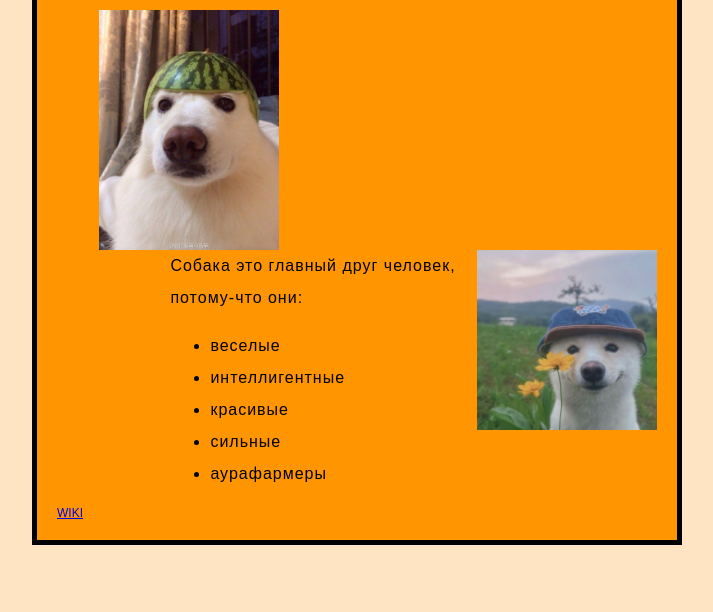
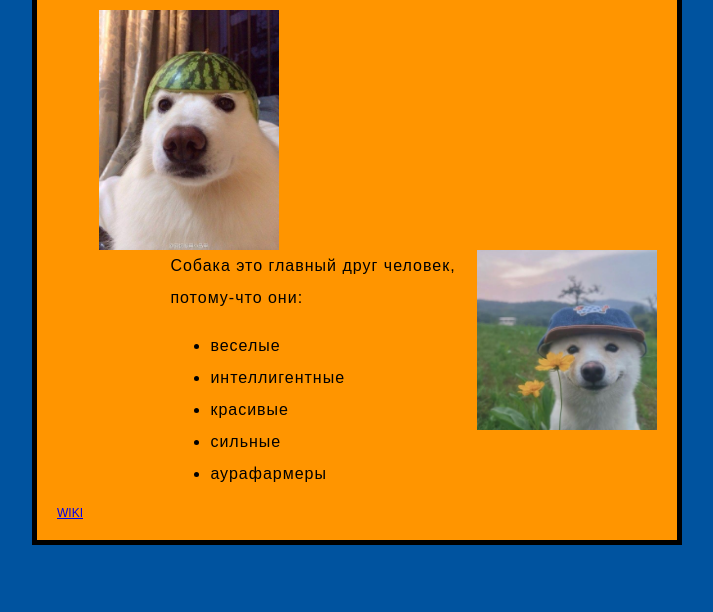
Before and after one commit to truemeow/first-js-site-create-experience, a plain HTML site: page index.html in a window 1280 px wide. Shown: the part 188-800 px from the top of the page, without its empty margins (283-996 px from the left). Drawn offline with Linux system fonts and the light colour scheme.

Commit message:
set bisque color to blue, like a "h1" color

```diff
--- a/styles/style.css
+++ b/styles/style.css
@@ -1,7 +1,7 @@
 html {
   font-size: 14px;
   font-family: "Oswald", sans-serif;
-  background-color: bisque;
+  background-color: #00539f;
 }
 h1 {
   font-size: 60px;
```
